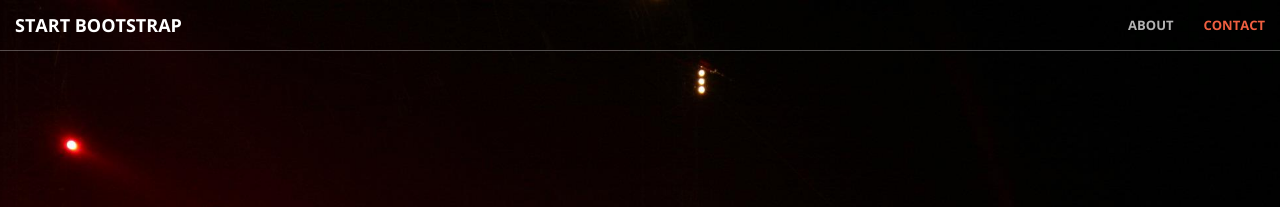
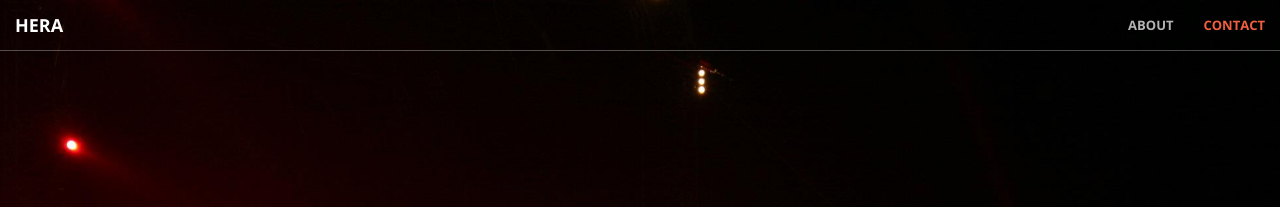
Before and after one commit to ynhera/ynhera.github.io, a Jekyll site: the page built from index.html, in a window 1280 px wide. Shown: the top 207 px of the page. Built offline with Jekyll 4.4.1, drawn with Linux system fonts in a browser that asks for light colours.

Commit message:
change logo

```diff
--- a/_includes/nav.html
+++ b/_includes/nav.html
@@ -8,7 +8,7 @@
                 <span class="icon-bar"></span>
                 <span class="icon-bar"></span>
             </button>
-            <a class="navbar-brand page-scroll" href="#page-top">Start Bootstrap</a>
+            <a class="navbar-brand page-scroll" href="#page-top">Hera</a>
         </div>
 
         <!-- Collect the nav links, forms, and other content for toggling -->
```
